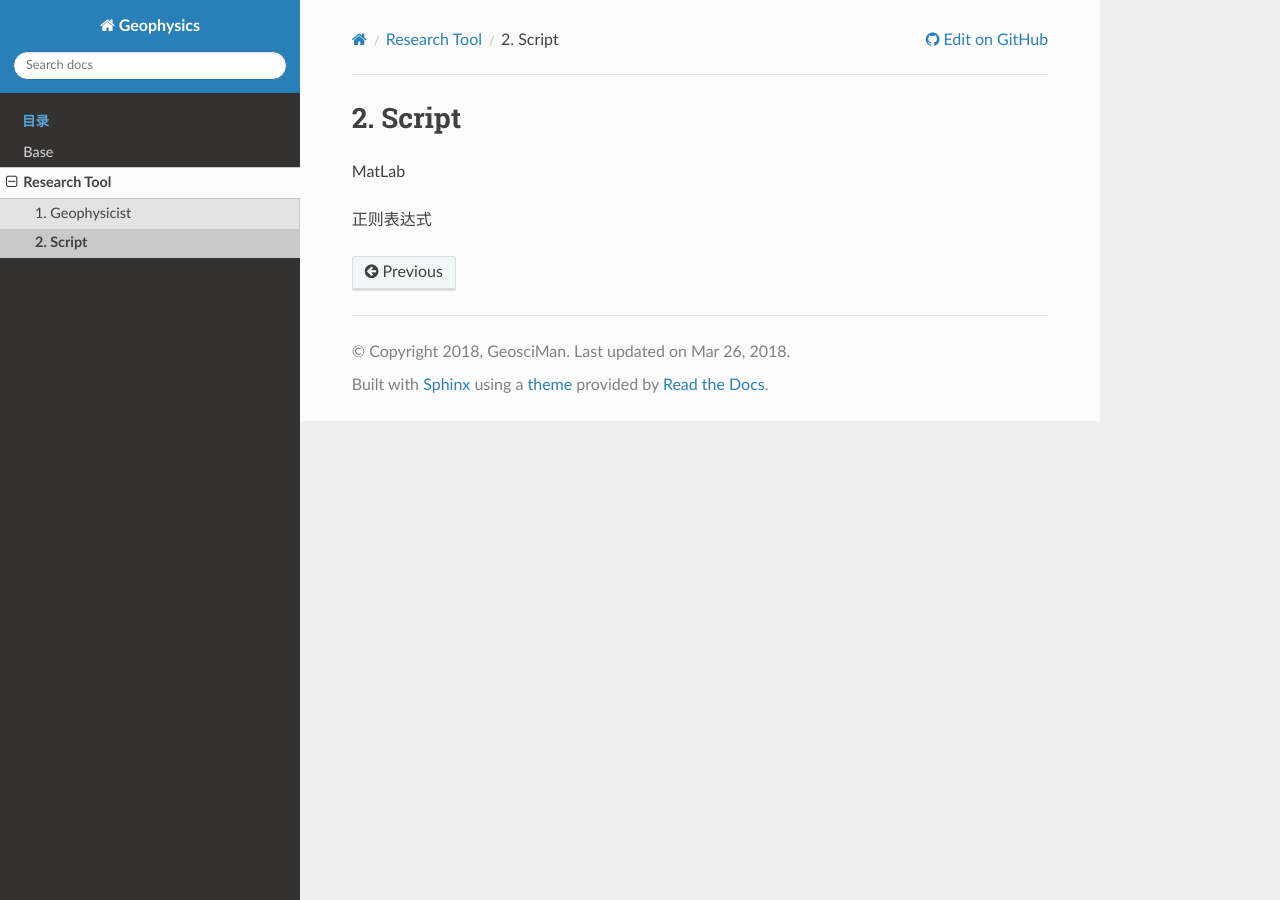
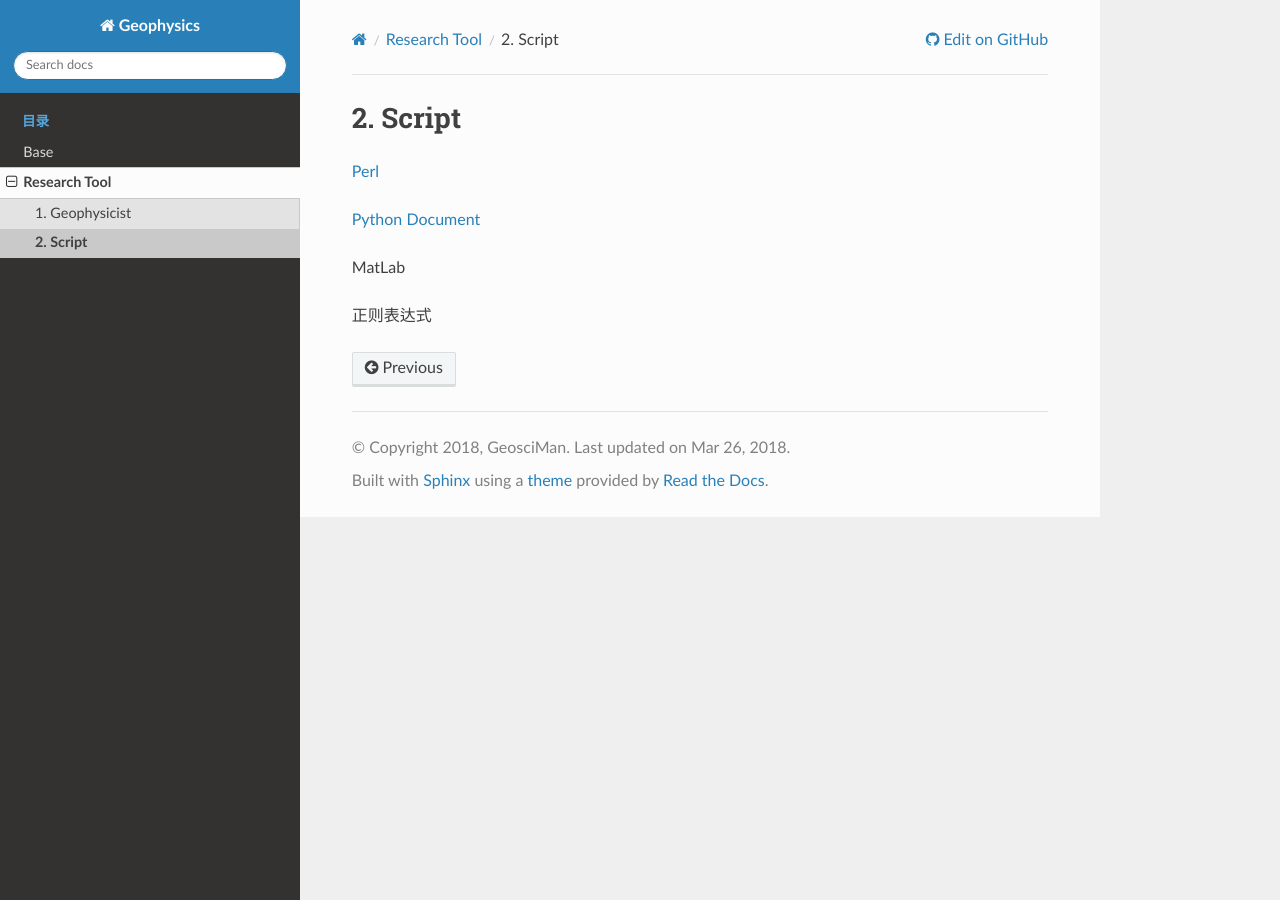
Before and after one commit to geosciman/GeophysicsResearch, a Sphinx documentation site: the page built from source/tool/script.rst, in a window 1280 px wide. Built offline with Sphinx 7.4.7 and the Read the Docs theme 2.0.0, drawn with Linux system fonts in a browser that asks for light colours.

Commit message:
Update script.rst

```diff
--- a/source/tool/script.rst
+++ b/source/tool/script.rst
@@ -1,9 +1,9 @@
 Script
 ========================
 
-.. _Perl: https://www.perl.org/
+`Perl <https://www.perl.org/>`_
 
-.. _Python Document: https://www.python.org/
+`Python Document <https://www.python.org/>`_
 
 MatLab
 
```
